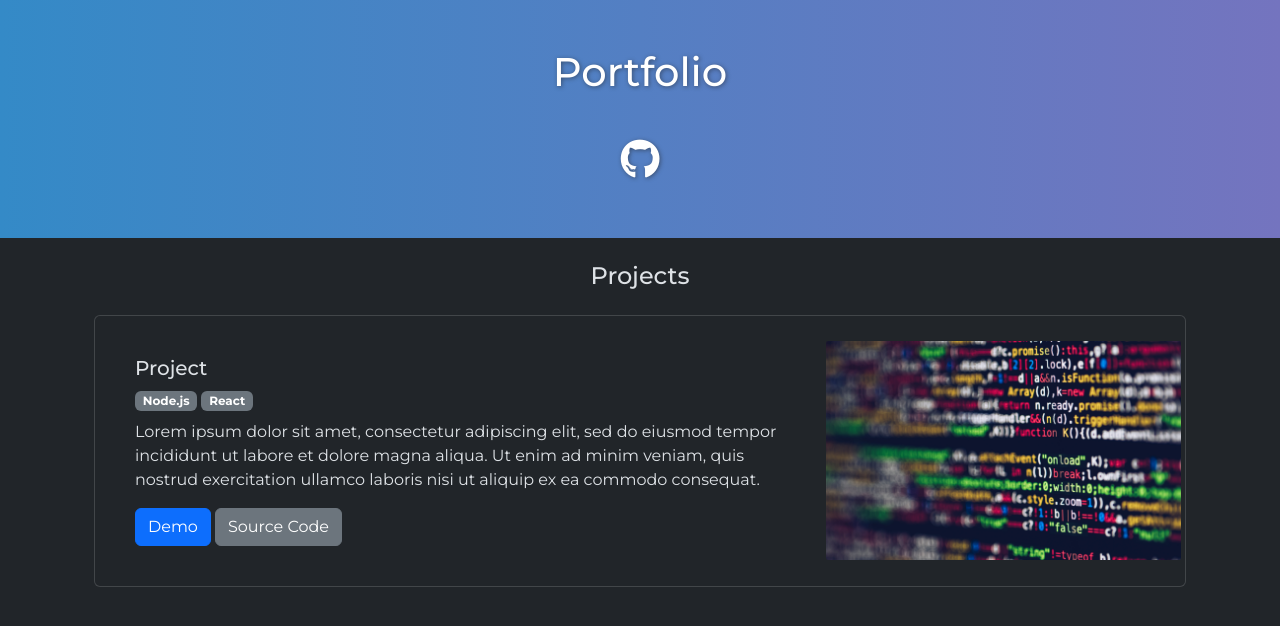
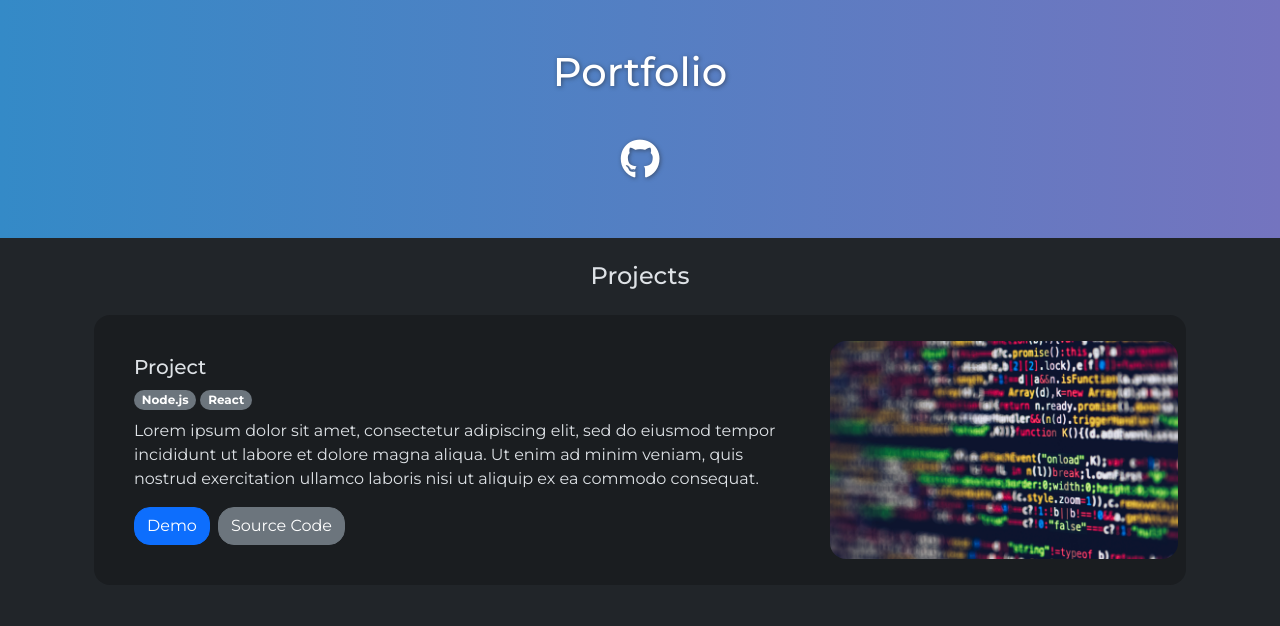
Before and after one commit to wizguin/projects-page, a React (Vite) app: page / in a window 1280 px wide. Shown: the top 626 px of the page. Built offline with nearby package versions, Linux system fonts and the light colour scheme.

Commit message:
Updated custom styling

```diff
--- a/src/App.css
+++ b/src/App.css
@@ -1,5 +1,11 @@
 :root {
     --bs-body-font-family: "Montserrat", sans-serif !important;
+    --bs-border-radius: 1rem !important;
+}
+
+.card {
+    --bs-card-bg: var(--bs-dark-bg-subtle) !important;
+    --bs-card-border-width: 0px !important;
 }
 
 .banner {
@@ -12,5 +18,6 @@
 }
 
 .preview-content {
+    display: block;
     aspect-ratio: 16 / 10;
 }
--- a/src/components/ProjectCard.tsx
+++ b/src/components/ProjectCard.tsx
@@ -34,13 +34,13 @@ export default function ProjectCard({ title, description, badges = [], demoUrl,
                                 {description}
                             </p>
 
-                            { demoUrl && <a className="btn btn-primary me-1" href={demoUrl} role="button">Demo</a> }
-                            { sourceUrl && <a className="btn btn-secondary me-1" href={sourceUrl} role="button">Source Code</a> }
+                            { demoUrl && <a className="btn btn-primary me-2" href={demoUrl} role="button">Demo</a> }
+                            { sourceUrl && <a className="btn btn-secondary" href={sourceUrl} role="button">Source Code</a> }
 
                         </div>
                     </div>
 
-                    <div className="d-none d-md-block col-md align-self-center">
+                    <div className="d-none d-md-block col-md align-self-center p-2">
                         { getPreview(previewType, previewFile) }
                     </div>
 
@@ -52,7 +52,7 @@ export default function ProjectCard({ title, description, badges = [], demoUrl,
 
 function getPreview(previewType: PreviewTypes, previewFile: string) {
     const src = `${previewDir}${previewFile}`
-    const className = "preview-content img-fluid object-fit-cover rounded p-1"
+    const className = "preview-content img-fluid object-fit-cover rounded"
 
     switch (previewType) {
         case PreviewTypes.Image:
```
